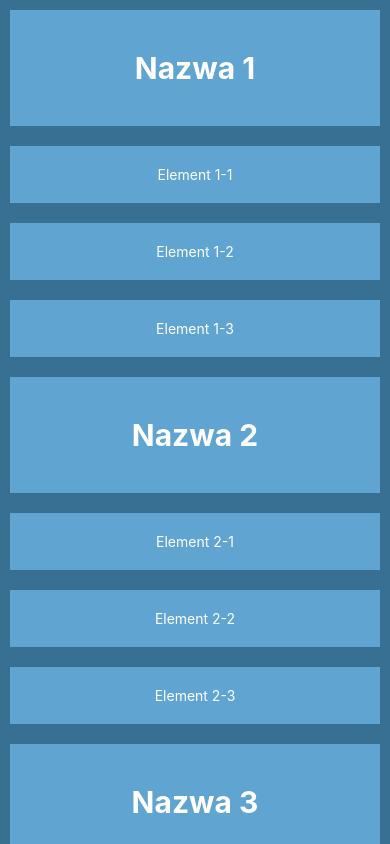
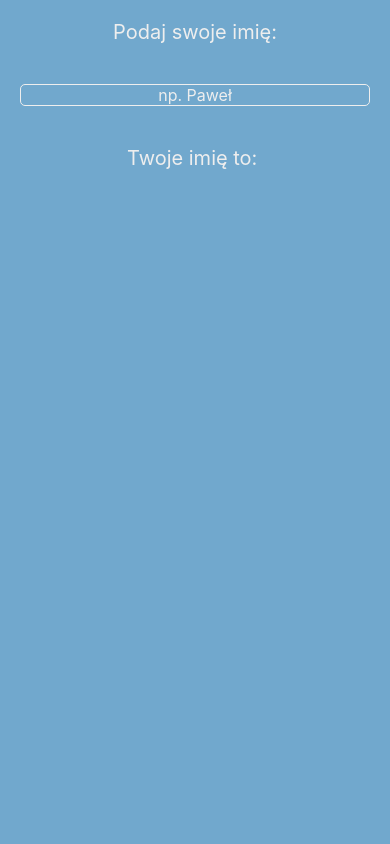
Before and after one commit to machinacyfrowa/reactProject, a React Native app: screen / in a window 390 px wide. Built offline with nearby package versions, Linux system fonts and the light colour scheme.

Commit message:
textinput

```diff
--- a/App.js
+++ b/App.js
@@ -8,141 +8,52 @@ import {
   Linking,
   ScrollView,
   SafeAreaView,
-  RefreshControl,
-  FlatList,
-  SectionList,
+  TextInput,
 } from 'react-native';
 
 const App /*: () => Node */ = () => {
 
-  const [data, setData] = useState([
-    { key: 1534, row: "Wiersz 1" },
-    { key: 2454, row: "Wiersz 2" },
-    { key: 3435, row: "Wiersz 3" },
-    { key: 4543, row: "Wiersz 4" },
-    { key: 435, row: "Wiersz 5" },
-    { key: 6453, row: "Wiersz 6" },
-    { key: 745, row: "Wiersz 7" },
-    { key: 3458, row: "Wiersz 8" },
-    { key: 9345, row: "Wiersz 9" },
-    { key: 13450, row: "Wiersz 10" },
-  ])
-
-  const bigData = [
-    {
-      title: "Nazwa 1",
-      data: ['Element 1-1', 'Element 1-2', 'Element 1-3'],
-    },
-    {
-      title: "Nazwa 2",
-      data: ['Element 2-1', 'Element 2-2', 'Element 2-3'],
-    },
-    {
-      title: "Nazwa 3",
-      data: ['Element 3-1', 'Element 3-2', 'Element 3-3'],
-    },
-  ]
-
-  const [listRefreshing, setListRefreshing] = useState(false)
-
-  const onListRefresh = () => {
-    setListRefreshing(true)
-    setData([...data, { key: 34511, row: "Wiersz 11" }])
-    setListRefreshing(false)
-  }
+  const [name, setName] = useState('')
 
   return (
     <SafeAreaView style={styles.appMain}>
-      <SectionList
-        sections={bigData}
-        keyExtractor={(item, index) => index}
-        renderSectionHeader={({section}) => (
-          <View style={styles.sectionHeader} >
-            <Text style={styles.sectionText}>{section.title}</Text>
-          </View>
-        )}
-        renderItem={({ item }) => (
-          <View style={styles.row} >
-            <Text style={styles.text}>{item}</Text>
-          </View>
-        )
-
-        }
+      <Text style={styles.label}>
+        Podaj swoje imię:
+      </Text>
+      <TextInput
+        style={styles.input}
+        placeholder='np. Paweł'
+        placeholderTextColor={'#eee'}
+        onChangeText={(value => setName(value))}
       />
-      {/* <FlatList
-        // horizontal
-        refreshControl=
-        {<RefreshControl
-          refreshing={listRefreshing}
-          onRefresh={onListRefresh}
-        />}
-        data={data}
-        keyExtractor={(item, index) => index}
-        renderItem={({item, index}) => (
-          <View style={styles.row} >
-                <Text style={styles.text}>(Index:{index}){'\n'}{item.row}{'\n'}(Klucz:{item.key})</Text>
-          </View>
-        )}
-      /> */}
-      {/* <ScrollView
-        horizontal={false}
-        refreshControl=
-        {<RefreshControl
-          refreshing={listRefreshing}
-          onRefresh={onListRefresh}
-        />}
-      >
-        {
-          data.map((row) => {
-            return (
-              <View style={styles.row} key={row.key}>
-                <Text style={styles.text}>{row.row}</Text>
-              </View>
-            )
-          })
-        }
-      </ScrollView> */}
-      {/* <View style={styles.row}>
-        <Text>Item 1</Text>
-      </View>
-      <View style={styles.row}>
-        <Text>Item 2</Text>
-      </View>
-      <View style={styles.row}>
-        <Text>Item 3</Text>
-      </View> */}
+      <Text style={styles.label}>
+        Twoje imię to: {name}
+      </Text>
     </SafeAreaView>
-  );
-};
+  )
+}
 
 const styles = StyleSheet.create({
   appMain: {
+    backgroundColor: '#71A8CD',
     flex: 1,
-    backgroundColor: '#387094',
   },
-  sectionHeader: {
-    backgroundColor: '#60a4d1',
-    justifyContent: 'center',
-    alignItems: 'center',
-    margin: 10,
-    padding: 40,
+  label: {
+    textAlign: 'center',
+    margin: 20,
+    color: '#eee',
+    fontSize: 20,
   },
-  sectionText: {
-    fontWeight: 'bold',
-    fontSize: 30,
-    color: '#ffffff',
-  },
-  row: {
-    backgroundColor: '#60a4d1',
-    justifyContent: 'center',
-    alignItems: 'center',
-    margin: 10,
-    padding: 20,
+  input: {
+    margin: 20,
+    borderWidth: 1,
+    borderRadius: 5,
+    borderColor: '#eee',
+    textAlign: 'center',
+    fontSize: 16,
+    color: '#eee',
 
   },
-  text: {
-    color: '#ffffff',
-  }
 });
 
 export default App;
```
